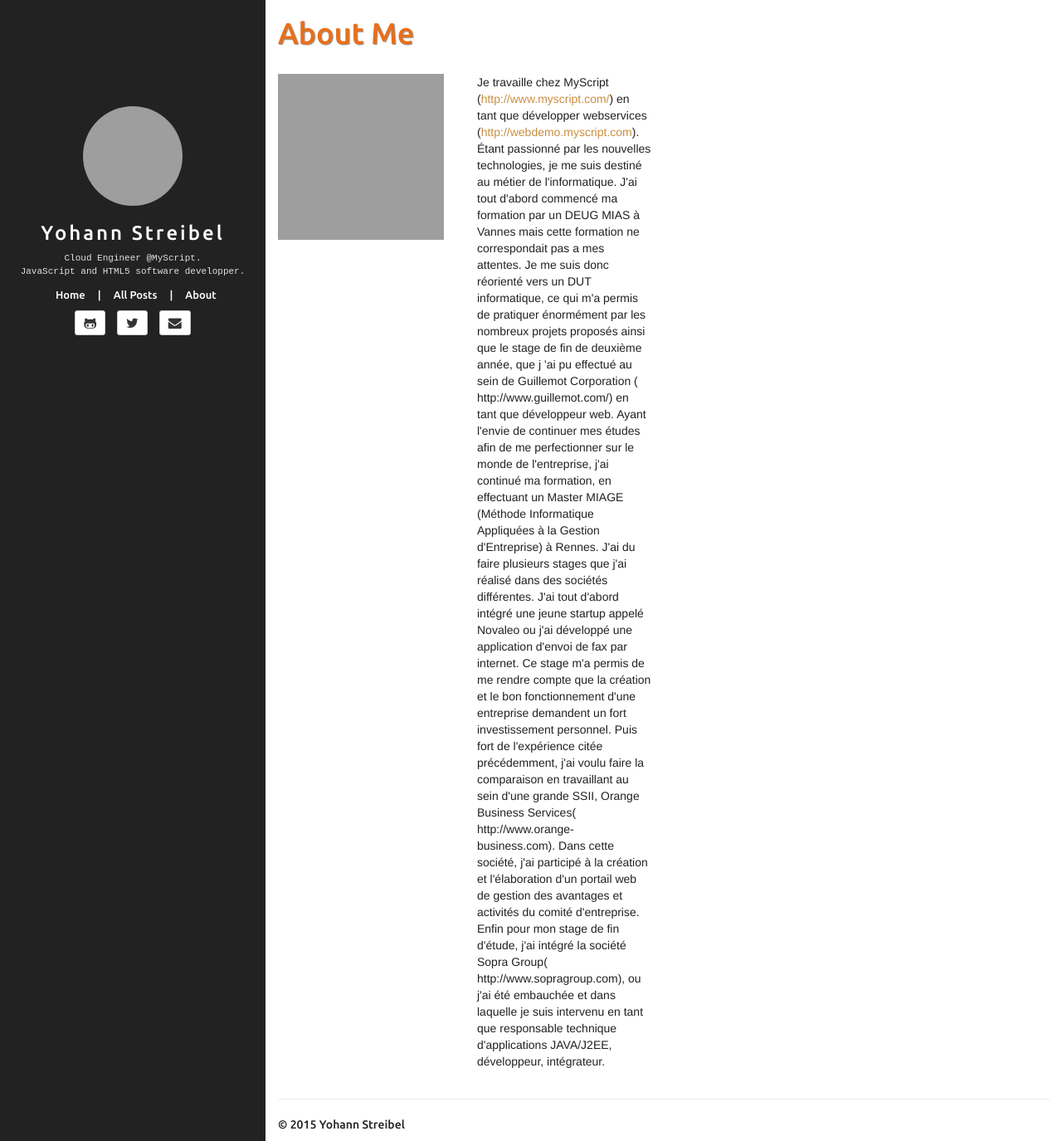
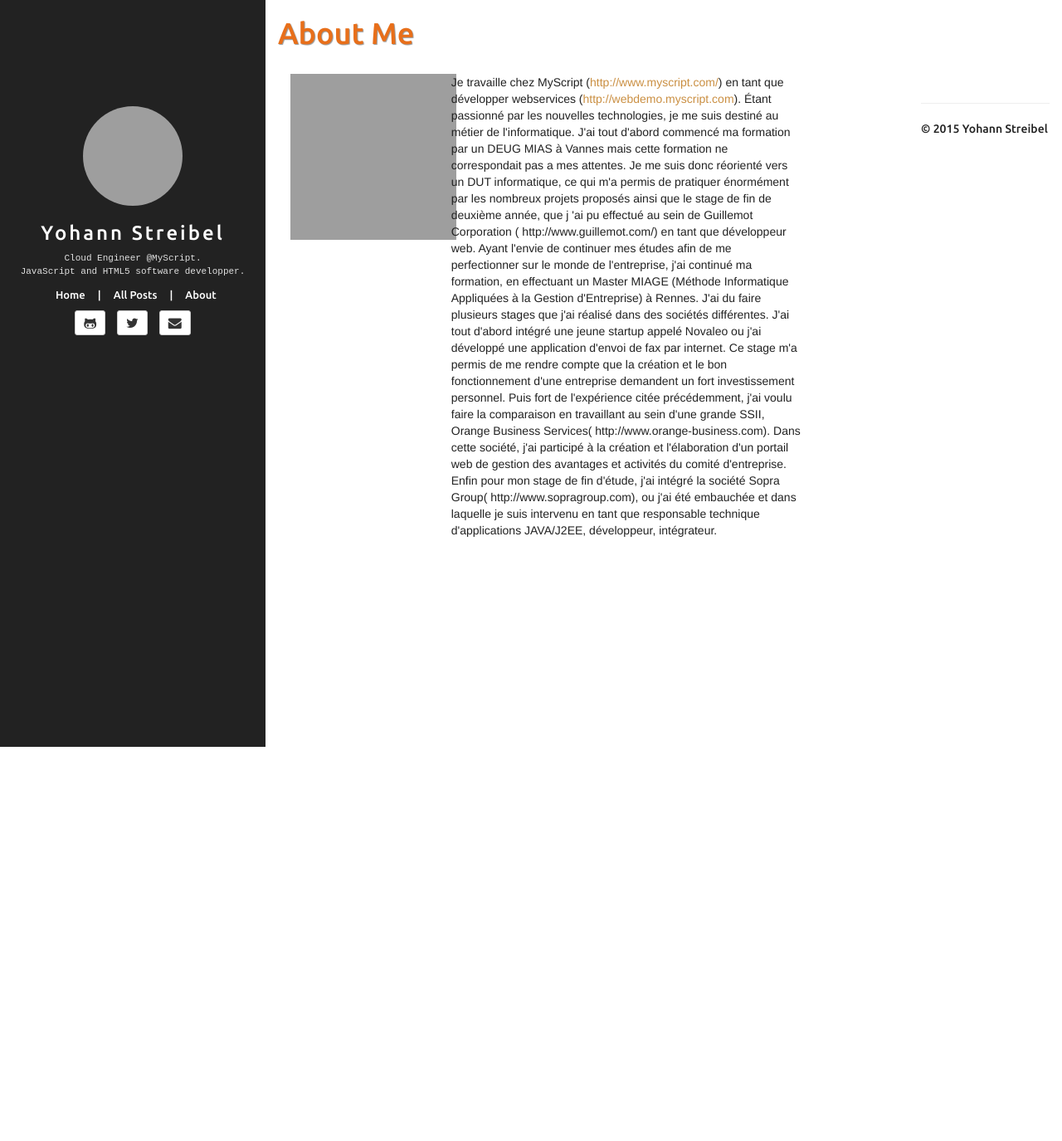
Before and after one commit to ystreibel/ystreibel.github.io, a Jekyll site: the page built from about.html, in a window 1280 px wide and 1375 px high. Shown: the whole window at 83% size. Built offline with Jekyll 4.4.1, drawn with Linux system fonts in a browser that asks for light colours; grey boxes are pictures that could not be loaded.

Commit message:
[DEV] Fix col css

```diff
--- a/about.html
+++ b/about.html
@@ -5,11 +5,12 @@ header: About
 group: navigation
 ---
 
+<div class="col-sm-10">
     <div class="row">
         <div class="col-sm-3 col-xs-6">
             <img src="https://en.gravatar.com/userimage/17444821/a5c9698608b795821be1099a58c903bf.jpg?size=200">
         </div>
-    <div class="col-sm-3 col-xs-6">
+        <div class="col-sm-7 col-xs-12">
             Je travaille chez MyScript (<a href="http://www.myscript.com/">http://www.myscript.com/</a>) en tant que développer webservices (<a href="http://webdemo.myscript.com">http://webdemo.myscript.com</a>).
 
             Étant passionné par les nouvelles technologies, je me suis destiné au métier de l'informatique. J'ai tout d'abord commencé ma formation par un DEUG MIAS à Vannes mais cette formation ne correspondait pas a mes attentes. Je me suis donc réorienté vers un DUT informatique, ce qui m'a permis de pratiquer énormément par les nombreux projets proposés ainsi que le stage de fin de deuxième année, que j 'ai pu effectué au sein de Guillemot Corporation ( http://www.guillemot.com/) en tant que développeur web.
@@ -20,3 +21,4 @@ group: navigation
 
         </div>
     </div>
+</div>
```
Lines whose indentation alone changed are shown as unchanged.
